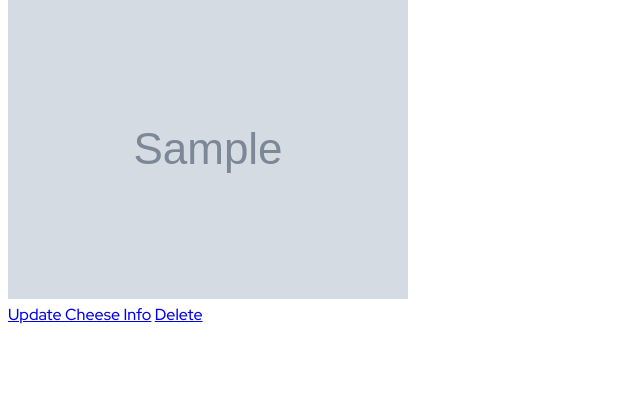
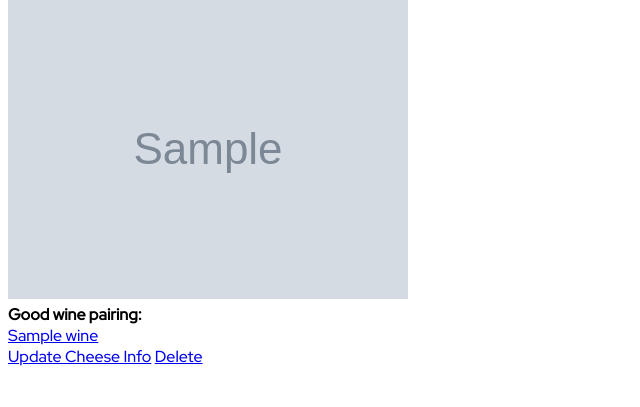
Before and after one commit to skim121/CheeseTheDay, a Django app: page /cheese/1 in a window 1280 px wide. Shown: the part 105-512 px from the top of the page, without its empty margins (0-640 px from the left). Run offline with Django 4.2, Linux system fonts and the light colour scheme; tables that the repository leaves empty hold one stand-in row (values such as "Sample post"); grey boxes marked "Sample" are stand-in pictures.

Commit message:
models connected

```diff
--- a/main_app/models.py
+++ b/main_app/models.py
@@ -44,6 +44,7 @@ class Cheese(models.Model):
     type = models.CharField(max_length=100, choices=TYPE_CHOICES)
     milk = models.CharField(max_length=100, choices = MILK_CHOICES)
     origin = models.CharField(max_length=100)
+    wine = models.ManyToManyField(Wine)
     user = models.ForeignKey(User, on_delete=models.CASCADE)
     created_at = models.DateTimeField(auto_now_add = True)
 
--- a/main_app/templates/cheese_detail.html
+++ b/main_app/templates/cheese_detail.html
@@ -8,6 +8,14 @@
     <h5> Milk: {{cheese.milk}} </h5>
     <h5> Country of Origin: {{cheese.origin}} </h5>
     <img src="{{cheese.img}}" alt="picture of {{cheese.name}}">
+
+    {% for wine in cheese.wine.all %}
+    <h4> Good wine pairing: </h4>
+        <a href="{% url 'wine_detail' wine.id %}">{{wine.name}}</a>
+    {% empty %}
+        <div> No wines yet </div>
+    {% endfor %}
+
 </div>
 
 <div>
--- a/main_app/templates/wine_detail.html
+++ b/main_app/templates/wine_detail.html
@@ -8,6 +8,12 @@
     <div>
         <p>Type: {{ wine.type }}</p>
         <p>Sweetness: {{ wine.sweetness }}</p>
+        <p> Good cheese pairing: </p>
+        {% for cheese in wine.cheese_set.all %}
+        <a href=" {% url 'cheese_detail' cheese.id %}"> {{ cheese.name}} </a>
+        {% empty %}
+            <p> No cheese to pair</p>
+        {% endfor %}
     </div>
     <div>
         <a href="{% url 'wine_update' wine.id %}">Edit</a>
--- a/main_app/views.py
+++ b/main_app/views.py
@@ -56,7 +56,7 @@ class CheeseList(TemplateView):
 
 class CheeseCreate(CreateView):
     model = Cheese
-    fields = ['name', 'type', 'milk', 'origin', 'img']
+    fields = ['name', 'type', 'milk', 'origin', 'img', 'wine']
     template_name="cheese_create.html"
     def form_valid(self, form):
         self.object = form.save(commit=False)
@@ -70,7 +70,7 @@ class CheeseDetail(DetailView):
 
 class CheeseUpdate(UpdateView):
     model = Cheese
-    fields = ['name', 'type', 'milk', 'origin', 'img']
+    fields = ['name', 'type', 'milk', 'origin', 'img', 'wine']
     template_name = "cheese_update.html"
     def get_success_url(self):
         return reverse('cheese_detail', kwargs={'pk': self.object.pk})
```
Also changed, not shown: main_app/migrations/0006_cheese_wine.py (added).
